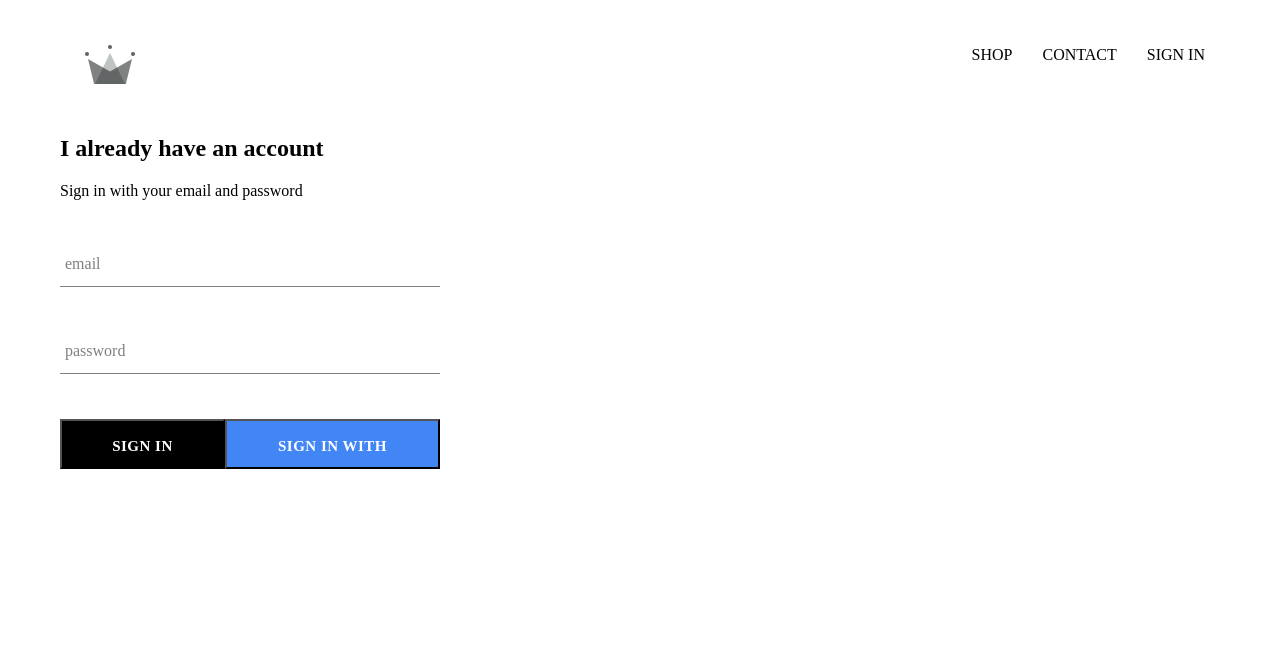
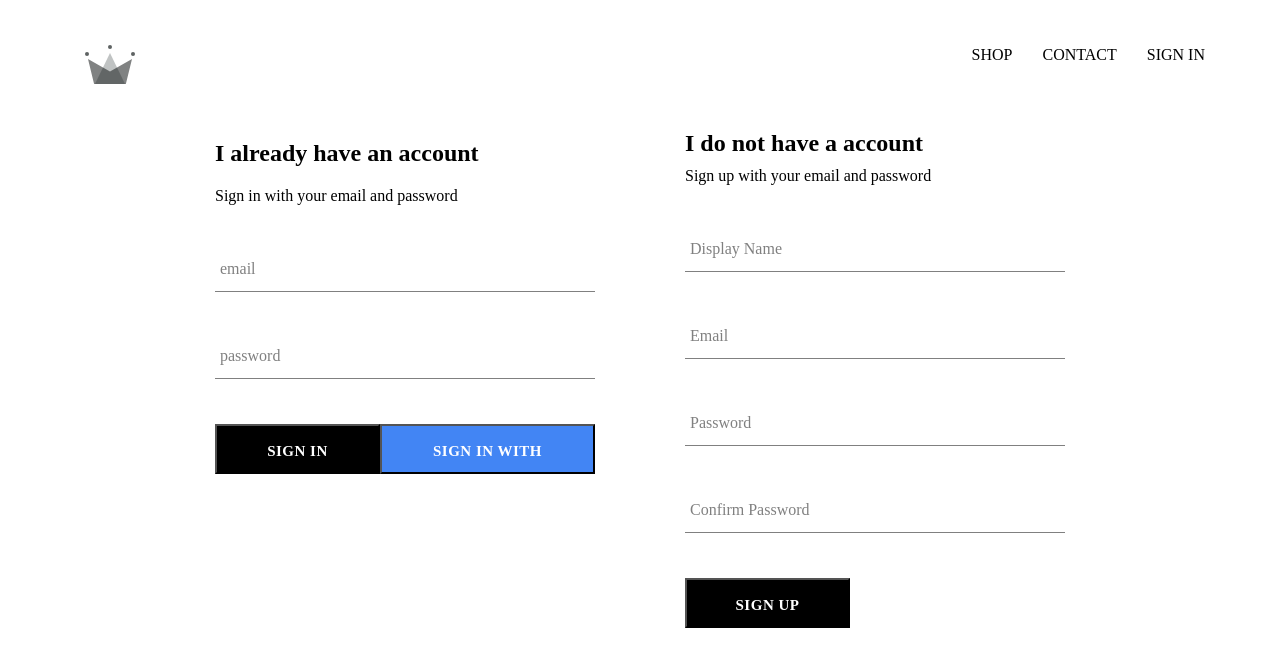
Before and after one commit to ikanhaiya/E-commerce, a React (Create React App) app: page /signin in a window 1280 px wide. Shown: the top 666 px of the page. Built offline with nearby package versions, Linux system fonts and the light colour scheme; no server answers; a web font is replaced by a local one.

Commit message:
sign up component added to the sign-in and sign-up page

```diff
--- a/src/App.js
+++ b/src/App.js
@@ -9,9 +9,9 @@
 import SignInAndSignUpPage from './pages/sign-in-and-sign-up/sign-in-and-sign-up.component';
 import Header from './components/header/header.component';
 
-import { auth,createUserProfileDocument } from './firebase/firebase.utils'; // using this we want to store state of user in our APP
+import { auth, createUserProfileDocument } from './firebase/firebase.utils'; // using this we want to store state of user in our APP
 
-class  App extends React.Component {
+class App extends React.Component {
 
   constructor() {
     super();
@@ -28,8 +28,28 @@
     // onAuthStateChanged is function provided by auth service of firbase.
     // it take function as parameter telling what the state of the Auth on our firebase project is
 
-    this.unsubscribeFromAuth = auth.onAuthStateChanged(async user => {  // subscription open
-      createUserProfileDocument(user);
+    this.unsubscribeFromAuth = auth.onAuthStateChanged(async userAuth => {  // subscription open
+
+      if(userAuth){
+
+        const userRef = await createUserProfileDocument(userAuth);
+
+        // we are going to check if our database is updated at userRef
+
+        userRef.onSnapshot(snapShot => {
+           // setState is asynchronous function
+          this.setState({
+            currentUser: {
+              id: snapShot.id,
+              ...snapShot.data() // get back object representing the values
+            }
+
+          });
+        });
+
+      }
+
+      this.setState({currentUser: userAuth}); // setting currentUser to null if userAuth is NULL
     });
   }
 
@@ -45,7 +65,7 @@
 
 
 
-  render(){
+  render() {
     return (
 
       <div>
--- /dev/null
+++ b/src/components/sign-up/sign-up.component.jsx
@@ -0,0 +1,114 @@
+import React from "react";
+
+import FormInput from "../form-input/form-input.component";
+import CustomButton from "../custom-button/custom-button.component";
+
+
+import { auth, createUserProfileDocument } from "../../firebase/firebase.utils";
+
+import './sign-up.styles.scss';
+
+class Signup extends React.Component {
+    constructor() {
+        super();
+
+        this.state = {
+            displaName: '',
+            email: '',
+            password: '',
+            confirmPassword: ''
+        }
+    }
+
+    handleSubmit = async event => {
+
+        event.preventDefault();
+
+        const { displayName, email, password, confirmPassword } = this.state;
+
+        if (password !== confirmPassword) {
+            alert('passwords dont match');
+            return;
+        }
+
+        try {
+            const { user } = await auth.createUserWithEmailAndPassword(
+                email,
+                password);
+
+            await createUserProfileDocument(user, { displayName });
+            this.setState({
+                displaName: ' ',
+                email: ' ',
+                password: ' ',
+                confirmPassword: ' '
+            });
+        }
+
+        catch (error) {
+            console.log(error);
+        }
+
+    }
+
+    handleChange = event => {
+        const { name, value } = event.target;
+
+        this.setState({ [name]:value});
+
+    };
+
+    render() {
+        const { displayName, email, password, confirmPassword } = this.state;
+        return (
+            <div className="sign-up">
+
+                <h2 className="title"> I do not have a account </h2>
+                <span> Sign up with your email and password</span>
+                <form className="sign-up-form" onSubmit={this.handleSubmit}>
+                    <FormInput type='text'
+                        name='displaName'
+                        value={displayName}
+                        onChange={this.handleChange}
+                        label='Display Name'
+                        required
+                    />
+
+
+                    <FormInput type='text'
+                        name='email'
+                        value={email}
+                        onChange={this.handleChange}
+                        label='Email'
+                        required
+                    />
+
+
+                    <FormInput type='password'
+                        name='password'
+                        value={password}
+                        onChange={this.handleChange}
+                        label='Password'
+                        required
+                    />
+
+
+                    <FormInput type='password'
+                        name='confirmPassword'
+                        value={confirmPassword}
+                        onChange={this.handleChange}
+                        label='Confirm Password'
+                        required
+                    />
+
+                    <CustomButton type='submit'>
+                        SIGN UP
+                    </CustomButton>
+
+                </form>
+            </div>
+        )
+    }
+}
+
+export default Signup;
--- /dev/null
+++ b/src/components/sign-up/sign-up.styles.scss
@@ -0,0 +1,11 @@
+.sign-up{
+    display: flex;
+    flex-direction: column;
+    width: 380px;
+
+
+    .title{
+        margin: 10px 0;
+
+    }
+}
--- a/src/pages/sign-in-and-sign-up/sign-in-and-sign-up.component.jsx
+++ b/src/pages/sign-in-and-sign-up/sign-in-and-sign-up.component.jsx
@@ -2,8 +2,13 @@
 import SignIn from "../../components/sign-in/sign-in.component";
 import './sign-in-and-sign-up.styles.scss';
 
+import Signup from "../../components/sign-up/sign-up.component";
+
 const SignInAndSignUpPage = () => (
-    <div className="sign-in-and-sign-up"><SignIn /></div>
-)
+    <div className="sign-in-and-sign-up">
+        <SignIn />
+        <Signup />
+        </div>
+);
 
 export default SignInAndSignUpPage;
--- a/src/pages/sign-in-and-sign-up/sign-in-and-sign-up.styles.scss
+++ b/src/pages/sign-in-and-sign-up/sign-in-and-sign-up.styles.scss
@@ -0,0 +1,7 @@
+.sign-in-and-sign-up{
+    width: 850px;
+    display: flex;
+    justify-content: space-between;
+    margin: 30px auto;
+
+}
```
Lines whose indentation alone changed are shown as unchanged.
